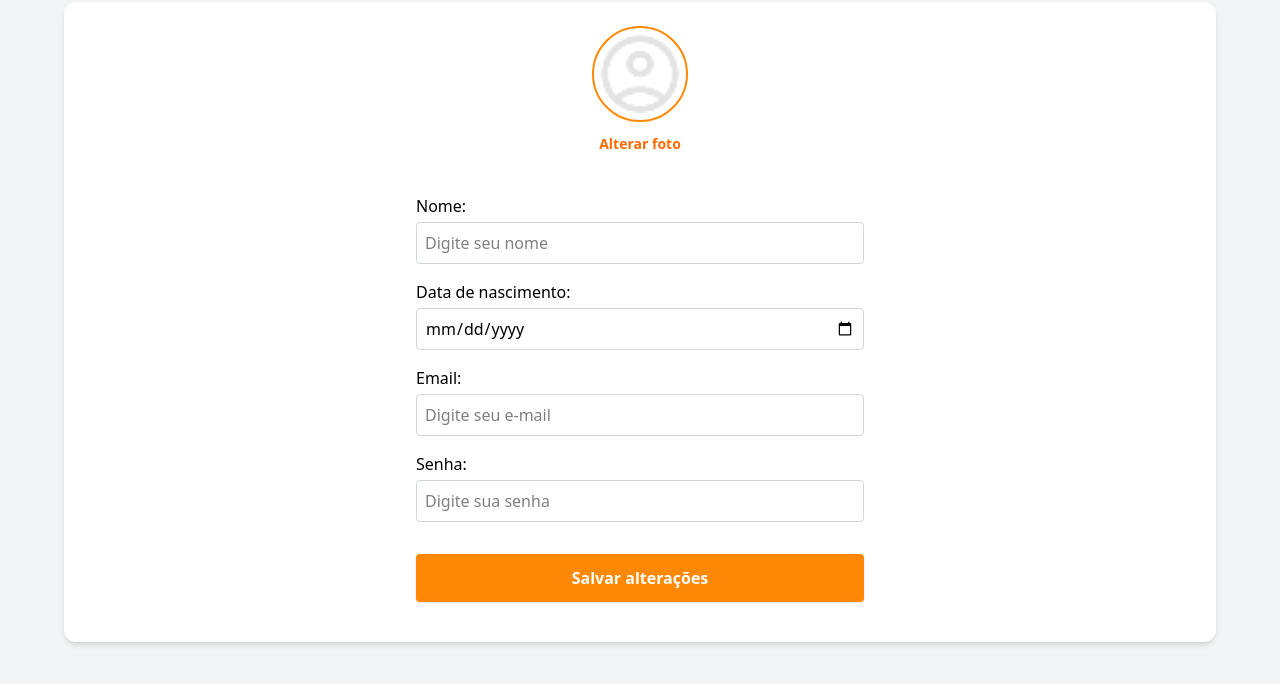
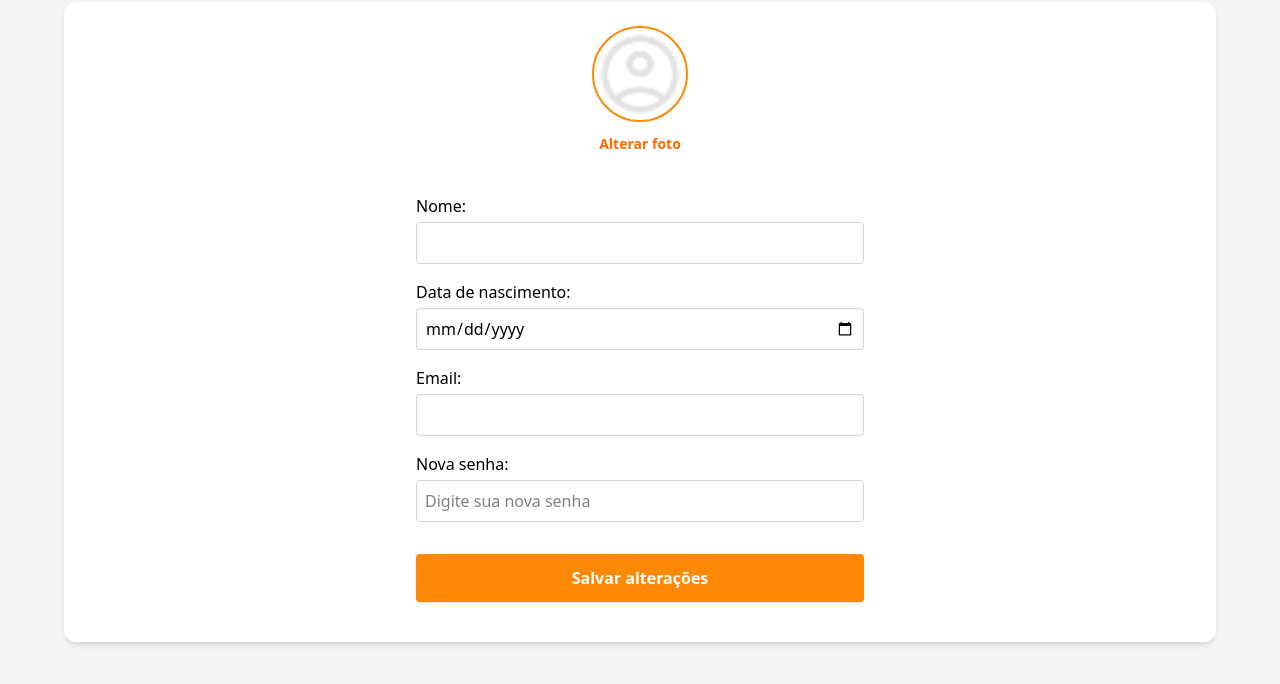
Before and after one commit to fabriciorostand/swiftbore-frontend, a website: page src/pages/profile.html in a window 1280 px wide. Shown: the part 70-754 px from the top of the page. Drawn offline with Linux system fonts and the light colour scheme.

Commit message:
refactor: update profile form and ranking rewards in ranking explanation section

```diff
--- a/src/pages/profile.html
+++ b/src/pages/profile.html
@@ -69,7 +69,7 @@
             <form id="profileForm" class="space-y-4">
                 <div>
                     <label class="block w-full max-w-md mx-auto mt-10">Nome:</label>
-                    <input class="bg-white border border-gray-300 p-2 rounded w-full max-w-md mx-auto block mt-1" type="text" placeholder="Digite seu nome">
+                    <input class="bg-white border border-gray-300 p-2 rounded w-full max-w-md mx-auto block mt-1" type="text">
                 </div>
 
                 <div>
@@ -79,12 +79,12 @@
 
                 <div>
                     <label class="block w-full max-w-md mx-auto mt-4">Email:</label>
-                    <input class="bg-white border border-gray-300 p-2 rounded w-full max-w-md mx-auto block mt-1" type="email" placeholder="Digite seu e-mail">
+                    <input class="bg-white border border-gray-300 p-2 rounded w-full max-w-md mx-auto block mt-1" type="email">
                 </div>
 
                 <div>
-                    <label class="block w-full max-w-md mx-auto mt-4">Senha:</label>
-                    <input class="bg-white border border-gray-300 p-2 rounded w-full max-w-md mx-auto block mt-1" type="password" placeholder="Digite sua senha">
+                    <label class="block w-full max-w-md mx-auto mt-4">Nova senha:</label>
+                    <input class="bg-white border border-gray-300 p-2 rounded w-full max-w-md mx-auto block mt-1" type="password" placeholder="Digite sua nova senha">
                 </div>
 
                 <button class="bg-orange-400 text-white font-semibold shadow p-3 rounded w-full max-w-md mx-auto block mt-8 lg:mb-4 hover:cursor-pointer hover:bg-orange-500 transition" type="submit" >
```
Also changed, not shown: src/pages/ranking.html (+3 -3 lines).
